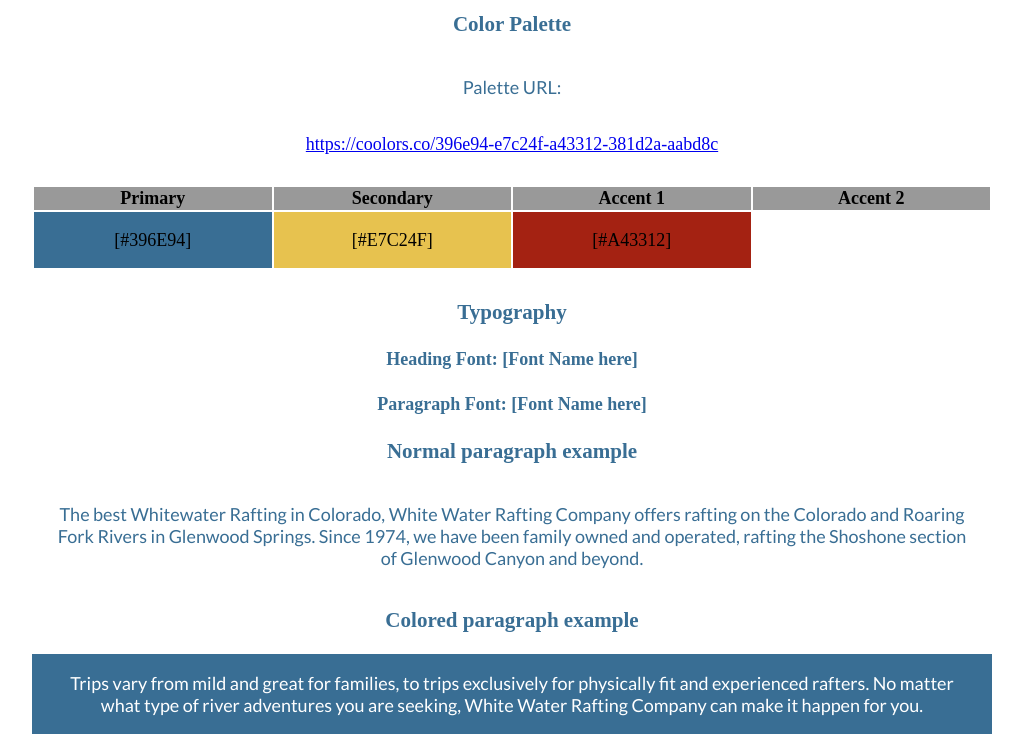
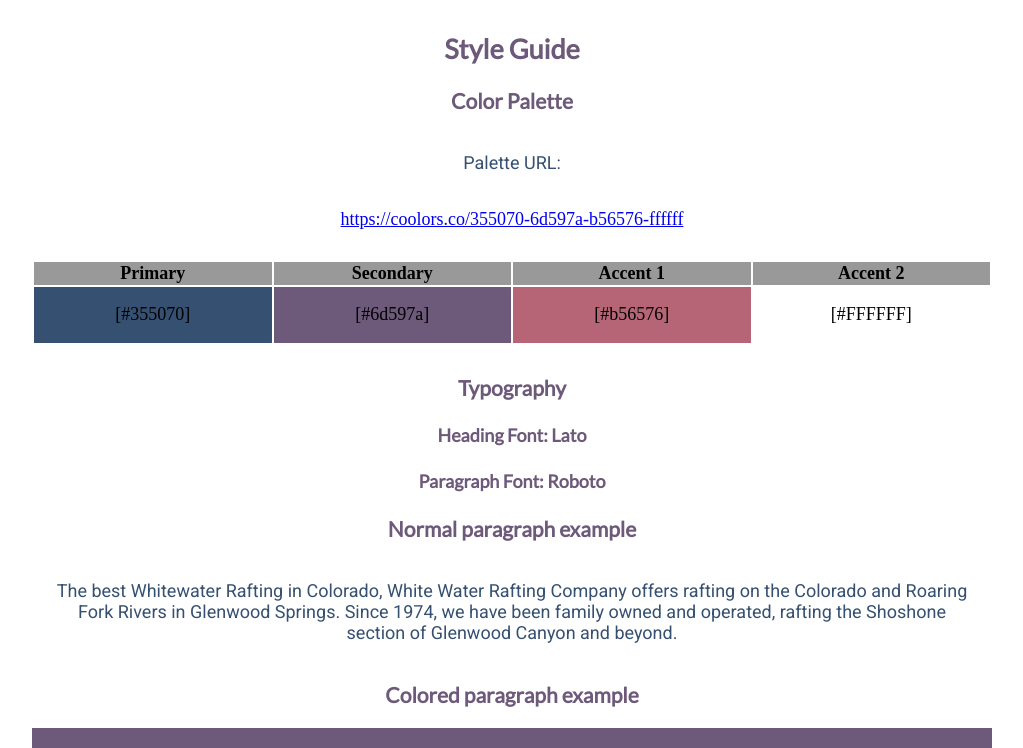
Before and after one commit to MarAntBQ/WDD130, a plain HTML site: page wwr/site-plan-rafting.html in a window 1280 px wide. Shown: the part 1398-2146 px from the top of the page, without its empty margins (128-1151 px from the left). Drawn offline with Linux system fonts and the light colour scheme; a web font is replaced by a local one.

Commit message:
Finish Site Plan

```diff
--- a/wwr/site-plan-rafting.html
+++ b/wwr/site-plan-rafting.html
@@ -11,7 +11,7 @@
 <body>
   <header>
     <h1>ChilaChito Site Plan</h1>
-    <h2>Marco Bustillos</h2>
+    <h2>Marco Antonio Bustillos</h2>
     <h2>WDD 130-A1</h2>
     <!-- In the header above, add the name of your site, your name and class number. For example if you are in section 3 you would put WDD 130-03 -->
   </header>
@@ -31,7 +31,7 @@
     <h2>Branding</h2>
     <h3>Website Logo</h3>
     <!-- Replace this with some sort of logo for your site.  A logo can be as simple as the name of your site in a nice font :) -->
-    <img src="https://byui-wdd.github.io/wdd130/rafting_images/dryoarlogo.png" alt="Logo image" />
+    <img src="img/logo.png" alt="Logo image" />
     <hr />
     <h2>Style Guide</h2>
 
@@ -42,8 +42,8 @@
 
     <!-- Copy and paste the URL to your finished palette below. Replace the href value that is there with yours. Make sure to paste it into both the href value and the content text of the <a> tag -->
     <p>Palette URL:</p>
-    <a href="https://coolors.co/396e94-e7c24f-a43312-381d2a-aabd8c"
-      target="_blank">https://coolors.co/396e94-e7c24f-a43312-381d2a-aabd8c</a>
+    <a href="https://coolors.co/355070-6d597a-b56576-ffffff"
+      target="_blank">https://coolors.co/355070-6d597a-b56576-ffffff</a>
 
     <table class="colors">
       <tr>
@@ -54,10 +54,10 @@
       </tr>
       <!-- Replace the numbers in the boxes below with your hex color codes. Then switch to the site-plan.css file and change your colors there as well. -->
       <tr>
-        <td class="primary">[#396E94]</td>
-        <td class="secondary">[#E7C24F]</td>
-        <td class="accent1">[#A43312]</td>
-        <td class="accent2"></td>
+        <td class="primary">[#355070]</td>
+        <td class="secondary">[#6d597a]</td>
+        <td class="accent1">[#b56576]</td>
+        <td class="accent2">[#FFFFFF]</td>
       </tr>
     </table>
 
@@ -67,11 +67,11 @@
     <!-- Choose a font for your paragraphs (body copy) and headlines. What font(s) have you chosen? Think also about which of your colors above you might use for background and font colors. -->
 
     <h4>
-      Heading Font: [Font Name here]
+      Heading Font: Lato
       <!-- change this -->
     </h4>
     <h4>
-      Paragraph Font: [Font Name here]
+      Paragraph Font: Roboto
       <!-- change this -->
     </h4>
     <h3>Normal paragraph example</h3>
@@ -103,7 +103,7 @@
     <div class="sitemap">
       <div class="sm-home">Home</div>
       <div class="sm-page2">
-        [Page2]
+        Services
         <!-- this page will have a name later -->
       </div>
       <div class="sm-page3">Contact Us</div>
@@ -120,9 +120,9 @@
 
     <img src="https://byui-wdd.github.io/wdd130/rafting_images/wireframe_home.png" alt="home page wireframe" />
 
-    <h3>[Page 2]</h3>
+    <h3>Services</h3>
 
-    <!-- <img src="#" alt="page 2 wireframe"> -->
+    <img src="/wwr/img/wireframe2.jpg" alt="page 2 wireframe">
   </main>
 </body>
 
--- a/wwr/styles/site-plan-rafting.css
+++ b/wwr/styles/site-plan-rafting.css
@@ -2,29 +2,29 @@
 /* if you are using any Google fonts change the font names below to your fonts.
 Any spaces in your font name should be replaced with a +.
 Fonts are separated by a & */
-@import url('https://fonts.googleapis.com/css2?family=IM+Fell+French+Canon&family=Lato:ital,wght@0,400;0,700;1,400&display=swap');
+@import url('https://fonts.googleapis.com/css2?family=Lato&family=Roboto&display=swap');
 
 :root {
   /* change the values below to your colors from your palette */
-  --primary-color: #396E94   ;
-  --secondary-color: #E7C24F ;
-  --accent1-color: #A42212;
-  --accent2-color: white;
+  --primary-color: #355070;
+  --secondary-color: #6d597a;
+  --accent1-color: #b56576;
+  --accent2-color: #FFFFFF;
 
   /* change the values below to your chosen font(s) */
-  --heading-font: "IM Fell French Canon";
-  --paragraph-font: Lato, Helvetica, sans-serif;
+  --heading-font: 'Lato', sans-serif;
+  --paragraph-font: 'Roboto', sans-serif;
 
   /* these colors below should be chosen from among your palette colors above */
-  --headline-color-on-white: #396E94;  /* headlines on a white background */
-  --headline-color-on-color: white; /* headlines on a colored background */
-  --paragraph-color-on-white: #396E94; /* paragraph text on a white background */
-  --paragraph-color-on-color: white; /* paragraph text on a colored background */
-  --paragraph-background-color: #396E94  ;
-  --nav-link-color: #396E94;
-  --nav-background-color: #D4AC0D;
+  --headline-color-on-white: #6d597a;  /* headlines on a white background */
+  --headline-color-on-color: #FFFFFF; /* headlines on a colored background */
+  --paragraph-color-on-white: #355070; /* paragraph text on a white background */
+  --paragraph-color-on-color: #FFFFFF; /* paragraph text on a colored background */
+  --paragraph-background-color: #6d597a;
+  --nav-link-color: #FFFFFF;
+  --nav-background-color: #355070;
   --nav-hover-link-color: white;
-  --nav-hover-background-color: #396E94;
+  --nav-hover-background-color: #6d597a;
 }
 
 
```
Also changed, not shown: wwr/img/logo.png (added), wwr/img/wireframe2.jpg (added).
